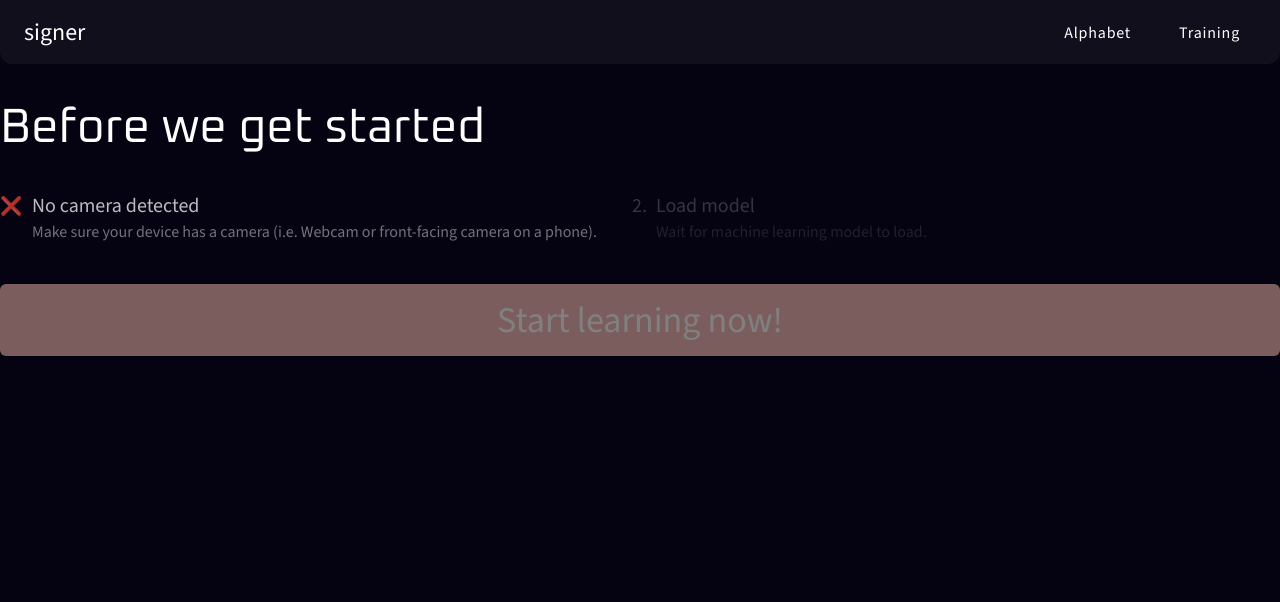
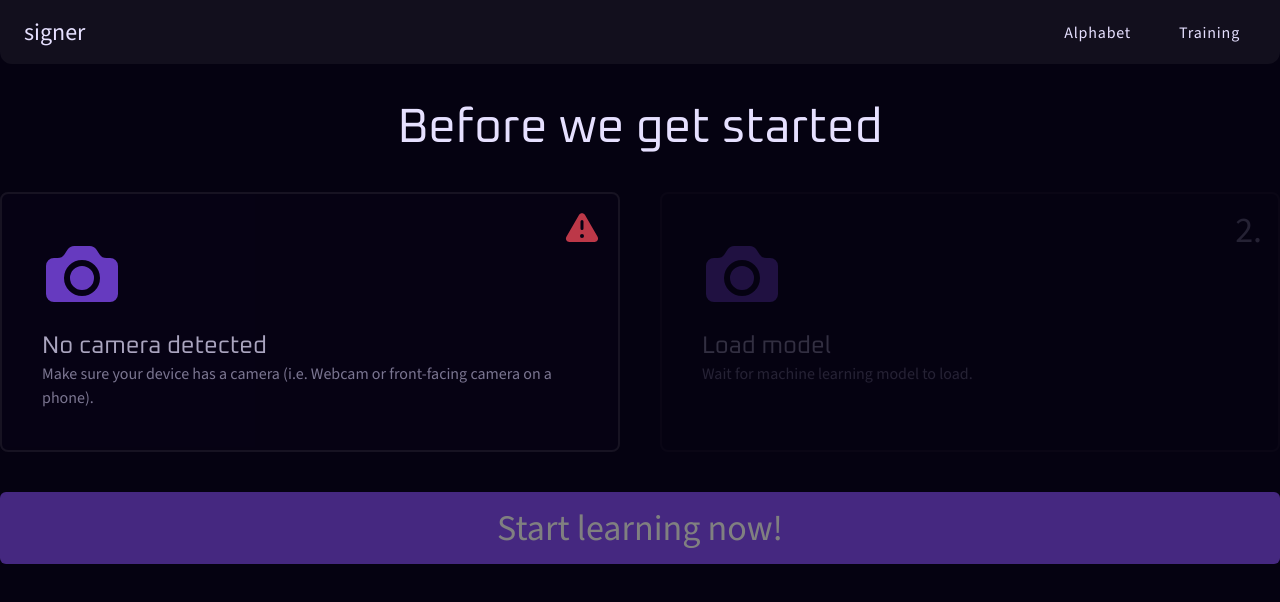
Before and after one commit to anttiromppanen/sign-language-teacher, a Next.js app: page /training in a window 1280 px wide. Shown: the top 602 px of the page. Built offline with nearby package versions, Linux system fonts and the light colour scheme.

Commit message:
ui update

```diff
--- a/package.json
+++ b/package.json
@@ -9,7 +9,7 @@
 		"lint": "biome check ."
 	},
 	"dependencies": {
-		"@heroicons/react": "^2.1.5",
+		"@heroicons/react": "^2.2.0",
 		"@mediapipe/hands": "^0.4.1675469240",
 		"@mediapipe/tasks-vision": "^0.10.16",
 		"@tensorflow/tfjs": "^4.21.0",
--- a/src/app/globals.css
+++ b/src/app/globals.css
@@ -4,12 +4,15 @@
 
 :root {
 	--background: #050211;
-	--foreground: white;
-	--secondary-pink: #f5baba;
-	--secondary-purple: #f2bbf2;
-	--secondary-blue: #bbc1f3;
-	--secondary-green: #bcf3c7;
-	--secondary-yellow: #f0f2bb;
+	--background-alt: #0a041a;
+	--text-primary: #e6e0ff;
+	--text-secondary: #a6a0c0;
+	--highlight: #8a4fff;
+	--highlight-hover: #a871ff;
+	--low-contrast: #1e1a29;
+	--warning: #ff4d5d;
+	--success: #2ecc71;
+	--info: #4d9fff;
 }
 
 body {
@@ -24,6 +27,7 @@ h4,
 h5,
 h6 {
 	font-family: var(--font-oxanium);
+	color: var(--text-primary);
 }
 
 p,
--- a/src/app/page.tsx
+++ b/src/app/page.tsx
@@ -26,7 +26,7 @@ function FirstSection() {
 						/>
 					)}
 				</motion.h1>
-				<motion.p className="font-source_sans text-xl text-white/80 max-w-[1000px]">
+				<motion.p className="font-source_sans text-xl text-text-primary max-w-[1000px]">
 					Turn your camera into a personal sign language tutor. Our AI-powered
 					model recognizes your gestures in real time, giving instant feedback
 					to help you learn faster and more accurately. Whether you&lsquo;re a
@@ -64,7 +64,7 @@ export default function Home() {
 					{/* Optional fallback image */}
 					Your browser does not support the video tag.
 				</motion.video>
-				<motion.div className="w-full h-full bg-background opacity-70 absolute top-0 left-0 -z-10" />
+				<motion.div className="w-full h-full bg-background opacity-80 absolute top-0 left-0 -z-10" />
 			</div>
 			<FirstSection />
 		</div>
--- a/src/app/training/InitialLoadOverlay.tsx
+++ b/src/app/training/InitialLoadOverlay.tsx
@@ -1,5 +1,10 @@
 "use client";
 
+import {
+	CameraIcon,
+	CheckBadgeIcon,
+	ExclamationTriangleIcon,
+} from "@heroicons/react/20/solid";
 import type { GestureRecognizer } from "@mediapipe/tasks-vision";
 import { type Dispatch, type SetStateAction, useEffect, useState } from "react";
 import useDetectCamera from "@/hooks/useDetectCamera";
@@ -15,6 +20,8 @@ interface LoadingComponentProps {
 	success: boolean | null;
 }
 
+const iconStyles = "size-10";
+
 function LoadingComponent({
 	heading,
 	successHeading,
@@ -24,26 +31,27 @@ function LoadingComponent({
 	active,
 	success,
 }: LoadingComponentProps) {
-	const icon = success ? "✔️" : "❌";
+	const icon = success ? (
+		<CheckBadgeIcon className={`${iconStyles} text-success`} />
+	) : (
+		<ExclamationTriangleIcon className={`${iconStyles} text-warning`} />
+	);
 
 	return (
 		<li
-			className={`flex relative gap-x-2 ${active && "animate-pulse"} ${!active && "opacity-20"} ${success === false && "animate-none"}`}
+			className={`flex flex-col relative rounded-lg border-low-contrast bg-[#0A041A]/50 p-10 border-2 ${active && "animate-pulse"} ${!active && "opacity-20"} ${success === false && "animate-none"}`}
 		>
-			<p className="font-oxanium absolute -left-6 top-0 text-xl">
-				{success === null ? (
-					<span>{index}.</span>
-				) : (
-					<span className="-ml-2 text-lg">{icon}</span>
-				)}
+			<CameraIcon className="size-20 text-highlight mb-4" />
+			<p className="font-oxanium absolute right-4 top-4 text-4xl text-text-secondary">
+				{success === null ? <span>{index}.</span> : icon}
 			</p>
 			<div className="">
-				<h2 className={`text-xl`}>
-					{success === null && <span>{heading}</span>}
-					{success && <span>{successHeading}</span>}
-					{success === false && <span>{failHeading}</span>}
+				<h2 className={`text-2xl text-text-primary`}>
+					{success === null && heading}
+					{success && successHeading}
+					{success === false && failHeading}
 				</h2>
-				<p className="text-white/60">{text}</p>
+				<p className="text-text-secondary">{text}</p>
 			</div>
 		</li>
 	);
@@ -99,8 +107,10 @@ function InitialLoadOverlay({
 	return (
 		<div className="w-full h-full max-w-[1500px] mx-auto">
 			<div className="mt-10 flex flex-col gap-y-10">
-				<h1 className="text-5xl">Before we get started</h1>
-				<ol className="grid grid-cols-2 pl-8 gap-y-2">
+				<h1 className="text-5xl text-text-primary text-center">
+					Before we get started
+				</h1>
+				<ol className="grid grid-cols-2 gap-10">
 					<LoadingComponent
 						heading="Detecting camera..."
 						text="Make sure your device has a camera (i.e. Webcam or front-facing camera on a phone)."
@@ -123,7 +133,7 @@ function InitialLoadOverlay({
 				</ol>
 				<button
 					type="button"
-					className="rounded-md -bg--secondary-pink py-4 px-8 text-white text-4xl col-span-2 hover:brightness-110 disabled:brightness-50"
+					className="rounded-md bg-highlight py-4 px-8 text-white text-4xl col-span-2 hover:brightness-110 disabled:brightness-50"
 					disabled={!isCameraDetected || activeStep !== "finished"}
 					onClick={handleClick}
 				>
--- a/src/app/training/page.tsx
+++ b/src/app/training/page.tsx
@@ -15,7 +15,6 @@ import ShowImageOverlay from "./ShowImageOverlay";
 import SuccessOverlay from "./SuccessOverlay";
 
 function Training() {
-	// const [round, setRound] = useState(0); // tracks number of rounds
 	const [imgIndex, setImgIndex] = useState(0); // current image to show
 	const [correctGesture, setCorrectGesture] = useState(false); // tracks if gesture is correct
 	const [isCameraError, setIsCameraError] = useState(false);
--- a/src/components/Appbar/page.tsx
+++ b/src/components/Appbar/page.tsx
@@ -3,7 +3,7 @@ import React from "react";
 
 function Appbar() {
 	return (
-		<div className="py-4 px-6 flex justify-between w-full items-center bg-white/5 text-white max-w-[1500px] mx-auto rounded-b-xl">
+		<div className="py-4 px-6 flex justify-between w-full items-center bg-white/5 text-text-primary max-w-[1500px] mx-auto rounded-b-xl">
 			<Link href="/" className="text-2xl">
 				signer
 			</Link>
--- a/src/components/GestureImage.tsx
+++ b/src/components/GestureImage.tsx
@@ -1,4 +1,4 @@
-import { motion, Transition, Variants } from "framer-motion";
+import { motion, type Transition, type Variants } from "framer-motion";
 import Image from "next/image";
 
 interface GestureImageAnimatedProps {
@@ -16,9 +16,9 @@ interface GestureImageStaticProps {
 
 const styles = {
 	letter:
-		"text-6xl sm:text-8xl absolute z-10 top-2 left-5 sm:top-5 sm:left-10 text-green-dark select-none",
+		"text-6xl sm:text-8xl absolute z-10 top-2 left-5 sm:top-5 sm:left-10 text-black select-none",
 	image:
-		"md:w-[450px] md:h-[377.5px] lg:w-[600px] lg:h-[450px] object-cover border-8 border-foreground grayscale contrast-200 brightness-125",
+		"md:w-[450px] md:h-[377.5px] lg:w-[600px] lg:h-[450px] object-cover border-8 border-foreground grayscale contrast-200 brightness-125 rounded-xl",
 	imageSizes:
 		"(max-width: 640px) 25vw, (min-width: 641px) 50vw, (min-width: 1024px) 450px, 600px",
 };
--- a/tailwind.config.ts
+++ b/tailwind.config.ts
@@ -17,12 +17,15 @@ const config: Config = {
 			},
 			colors: {
 				background: "var(--background)",
-				foreground: "var(--foreground)",
-				"--secondary-pink": "var(--secondary-pink)",
-				"--secondary-purple": "var(--secondary-purple)",
-				"--secondary-blue": "var(--secondary-blue)",
-				"--secondary-green": "var(--secondary-green)",
-				"--secondary-yellow": "var(--secondary-yellow)",
+				"background-alt": "var(--background-alt)",
+				"text-primary": "var(--text-primary)",
+				"text-secondary": "var(--text-secondary)",
+				highlight: "var(--highlight)",
+				"highlight-hover": "var(--highlight-hover)",
+				"low-contrast": "var(--low-contrast)",
+				warning: "var(--warning)",
+				success: "var(--success)",
+				info: "var(--info)",
 			},
 		},
 	},
```
Also changed, not shown: 1 other file (tests, documents, lock files or other folders).
